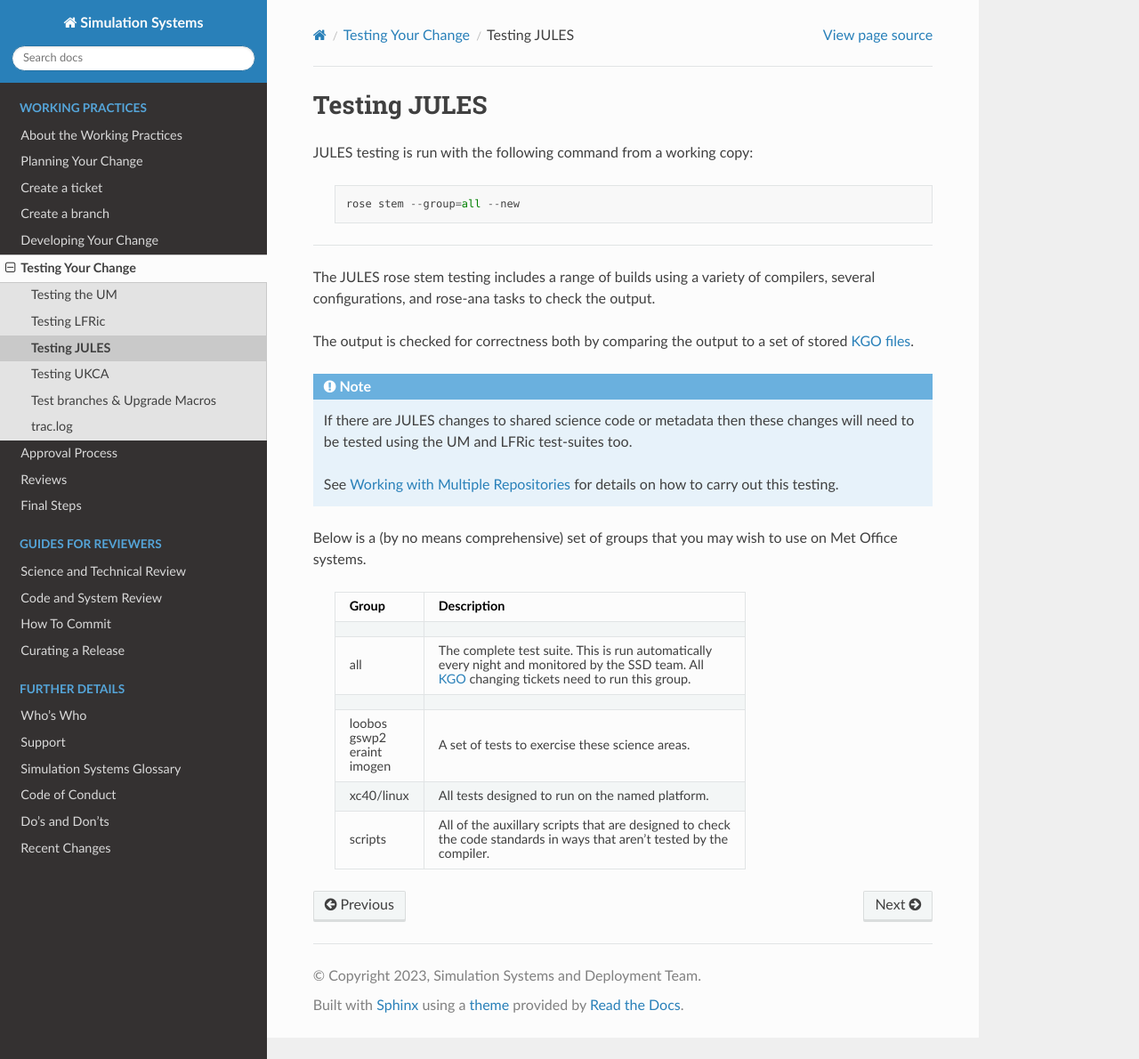
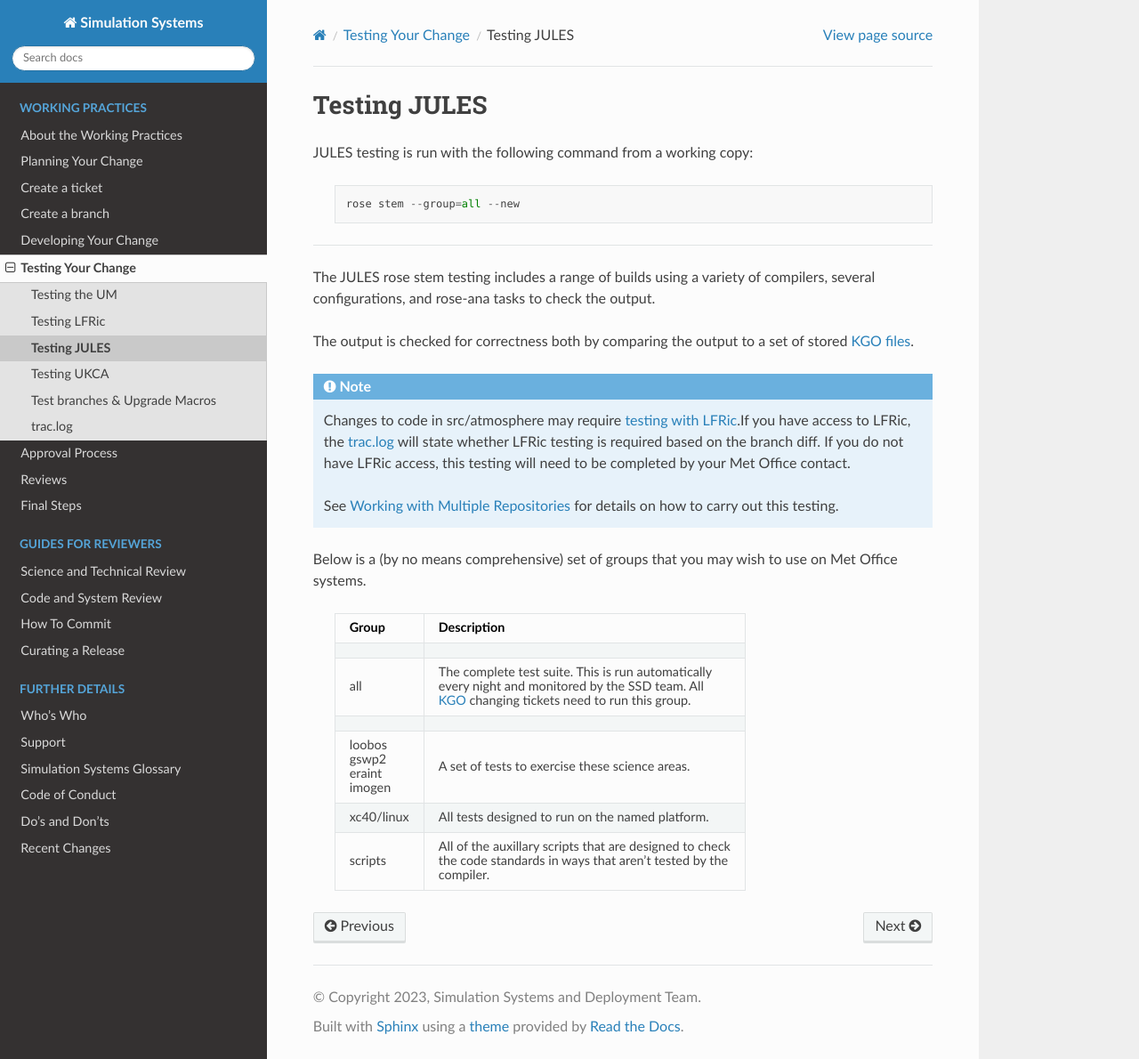
Before and after one commit to MetOffice/simulation-systems, a Sphinx documentation site: the page built from source/WorkingPractices/TestSuites/jules.rst, in a window 1280 px wide and 1190 px high. Shown: the whole window at 89% size. Built offline with Sphinx 7.4.7 and the Read the Docs theme 2.0.0, drawn with Linux system fonts in a browser that asks for light colours.

Commit message:
Add LFRic testing requirement traclog comments

```diff
--- a/source/WorkingPractices/TestSuites/jules.rst
+++ b/source/WorkingPractices/TestSuites/jules.rst
@@ -16,8 +16,11 @@ The output is checked for correctness both by comparing the output to a set of
 stored :ref:`KGO files <kgo>`.
 
 .. note::
-    If there are JULES changes to shared science code or metadata then these
-    changes will need to be tested using the UM and LFRic test-suites too.
+    Changes to code in src/atmosphere may require
+    :ref:`testing with LFRic<lfric_test>`.If you have access to LFRic, the
+    :ref:`traclog` will state whether LFRic testing is required based on the branch
+    diff. If you do not have LFRic access, this testing will need to be completed by
+    your Met Office contact.
 
     See :ref:`multirepo` for details on how to carry out this testing.
 
```
Also changed, not shown: source/WorkingPractices/TestSuites/um.rst (+5 -2 lines).
